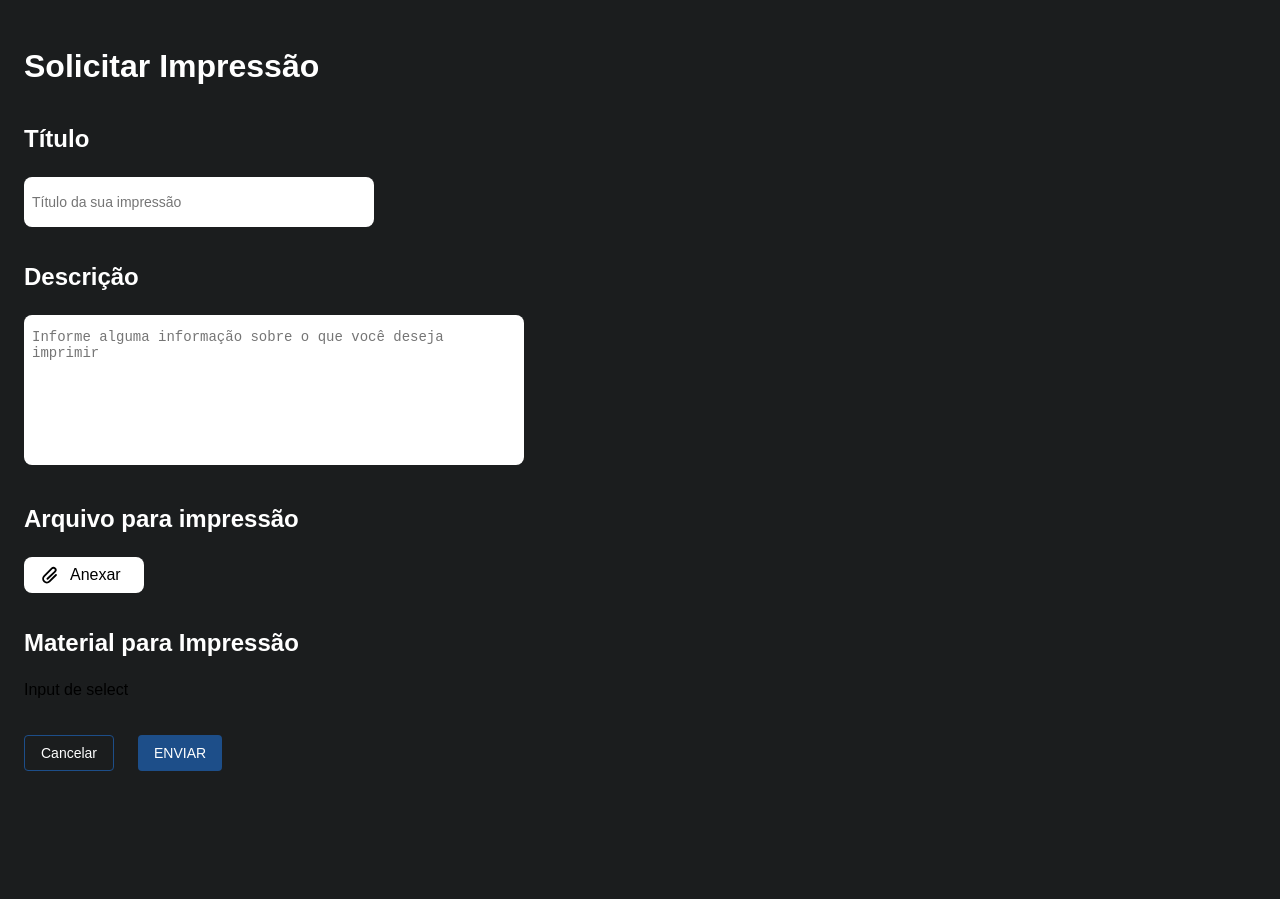
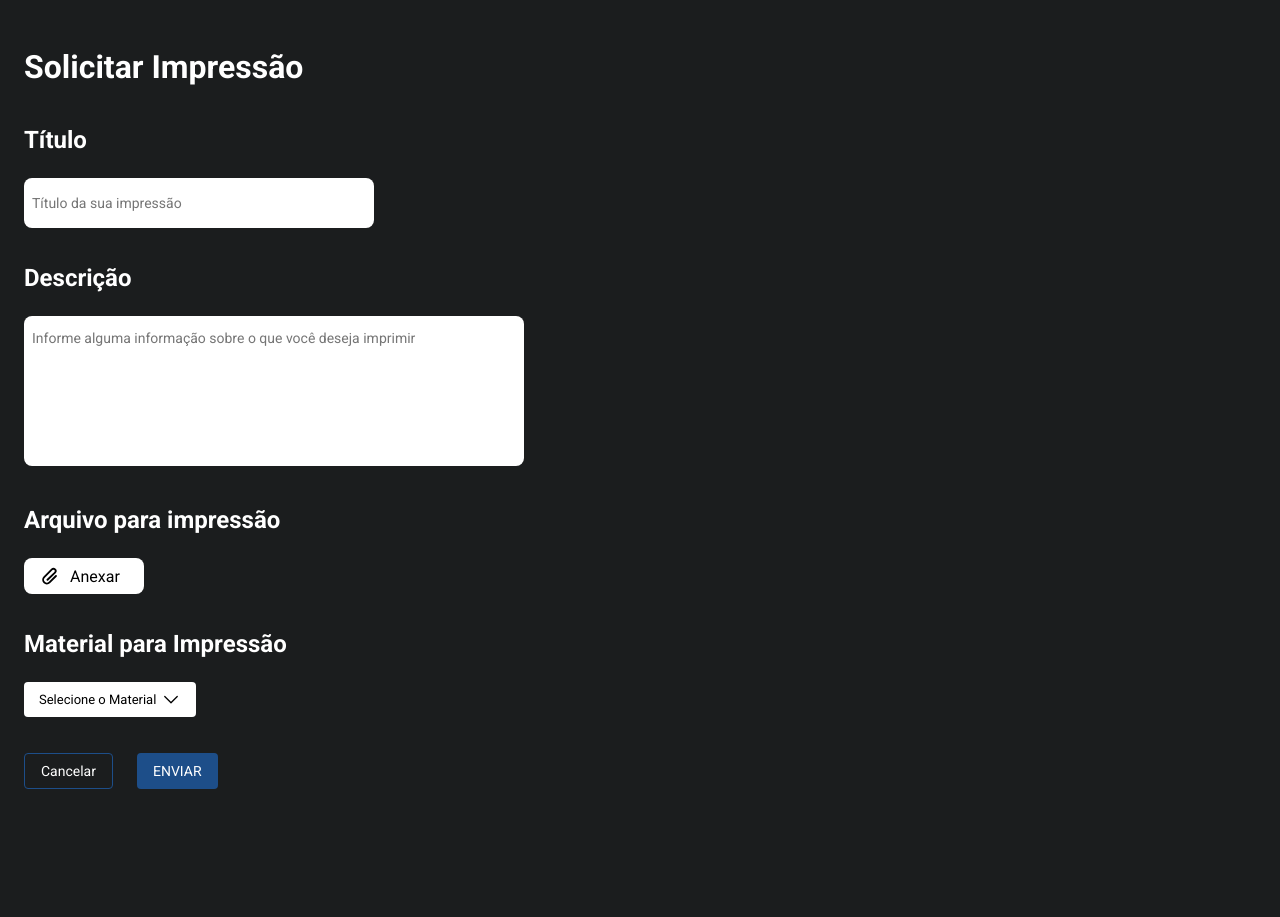
Before and after one commit to IFCE-Campus-Aracati/phfrontend, a React (Vite) app: page /anonymous/request_print in a window 1280 px wide. Built offline with nearby package versions, Linux system fonts and the light colour scheme.

Commit message:
✨ feat: styles globais e select

```diff
--- a/index.html
+++ b/index.html
@@ -2,8 +2,16 @@
 <html lang="en">
   <head>
     <meta charset="UTF-8" />
+    <link rel="preconnect" href="https://fonts.googleapis.com" />
+    <link rel="preconnect" href="https://fonts.gstatic.com" crossorigin />
     <link rel="icon" type="image/svg+xml" href="/vite.svg" />
     <meta name="viewport" content="width=device-width, initial-scale=1.0" />
+
+    <link
+      href="https://fonts.googleapis.com/css2?family=Roboto:wght@400;700;900&display=swap"
+      rel="stylesheet"
+      />
+
     <title>PrintHub</title>
   </head>
   <body>
--- a/package.json
+++ b/package.json
@@ -12,6 +12,7 @@
     "@phosphor-icons/react": "^2.0.5",
     "@radix-ui/react-avatar": "^1.0.2",
     "@radix-ui/react-select": "^1.2.1",
+    "classnames": "^2.3.2",
     "date-fns": "^2.29.3",
     "react": "^18.2.0",
     "react-dom": "^18.2.0",
--- a/src/App.tsx
+++ b/src/App.tsx
@@ -1,10 +1,12 @@
 import { BrowserRouter } from "react-router-dom";
 import { RoutesApp } from "./routes";
+import { GlobalTheme } from "./styles/global";
 
 export function App() {
   return (
     <BrowserRouter>
       <RoutesApp />
+      <GlobalTheme />
     </BrowserRouter>
   );
 }
--- a/src/components/Select/index.tsx
+++ b/src/components/Select/index.tsx
@@ -1,15 +1,52 @@
-import { Container } from "./styles";
+import { Container, IconContainer, RootContainer, SelectContent, SelectItem, SelectLabel, SelectPortal, SelectValue, SelectViewPort, TextItem, TriggerContainer } from "./styles";
 import * as Select from '@radix-ui/react-select';
+import { CaretDown, CaretUp, Check } from "@phosphor-icons/react";
+import classnames from 'classnames';
+import React, { SelectHTMLAttributes, useState, forwardRef, useRef} from "react";
 
-interface SelectProps {
-  // TODO: Interface
+
+interface Options {
+  value: string;
+  text: string;
 }
 
-export function SelectInput() {
+interface SelectProps extends SelectHTMLAttributes<HTMLSelectElement>{
+  options: Options[];
+  open?: boolean;
+}
+
+export function SelectInput({open,options, ...props} : SelectProps ) {
+  const [openSelect, isOpenSelect] = useState(open);
+
+  const [value, setValue] = useState<string>("");
+
   return (
     <Container>
-      {/* // TODO: Fazer select */}
-      <p>Input de select</p>
+      <RootContainer onOpenChange={isOpenSelect} value={value} onValueChange={(text) => setValue(text)}>
+        <TriggerContainer aria-label="Food" value={"oi"}>
+          <SelectValue placeholder="Selecione o Material">
+            { value ? value : "Selecione o Material"}
+          </SelectValue>
+          <IconContainer className="SelectIcon">
+            <CaretDown size={20} />
+          </IconContainer>
+        </TriggerContainer>
+
+        <SelectPortal>
+          <SelectContent className="SelectContent" position="popper">
+            <SelectViewPort className="SelectViewport">
+              <Select.Group >
+                <SelectLabel className="SelectLabel">Materiais Disponíveis</SelectLabel>
+                {options.map((option) => (
+                     <SelectItem className="SelectItem" value={option.value}>
+                     <TextItem>{option.text}</TextItem>
+                   </SelectItem>
+                ))}
+              </Select.Group>
+            </SelectViewPort>
+          </SelectContent>
+        </SelectPortal>
+      </RootContainer>
     </Container>
   );
 }
--- a/src/components/Select/styles.ts
+++ b/src/components/Select/styles.ts
@@ -1,5 +1,87 @@
-import styled from "styled-components";
+import styled, { css } from "styled-components";
+import { theme } from "../../styles/theme";
+import { Icon, Trigger, Root, Value, Portal, Content, ScrollUpButton, Viewport, Group, Label, Item, ItemText} from '@radix-ui/react-select';
 
 export const Container = styled.div``;
 
-export const Content = styled.input``;
+export const RootContainer = styled(Root)``;
+
+export const TriggerContainer = styled(Trigger)`
+  display: flex;
+  align-items: center;
+  justify-content: center;
+  border-radius: 4px;
+  padding: 0 15px;
+  font-size: 13px;
+  font-family: 'Roboto';
+  line-height: 1;
+  height: 35px;
+  gap: 5px;
+  background: ${theme.colors.white};
+  color: ${theme.colors.black};
+  border: none;
+
+  :hover {
+ // background-color: ${theme.colors.blue.light};
+}
+
+&:[data-placeholder] {
+  color: ${theme.colors.white};
+}
+`;
+
+export const SelectValue = styled(Value)`
+`;
+
+export const IconContainer = styled(Icon)`
+   color: ${theme.colors.black};
+`;
+
+export const SelectPortal = styled(Portal)``;
+
+export const SelectContent = styled(Content)`
+  overflow: hidden;
+  background-color: white;
+  border-radius: 5px;
+  box-shadow: 0px 10px 38px -10px rgba(22, 23, 24, 0.35), 0px 10px 20px -15px rgba(22, 23, 24, 0.2);
+`;
+
+export const SelectScrollButtonContainer = styled(ScrollUpButton)`
+  display: flex;
+  align-items: center;
+  justify-content: center;
+  height: 25px;
+  background-color: white;
+  color: ${theme.colors.black};
+  cursor: default;
+`;
+
+export const SelectViewPort = styled(Viewport)`
+   padding: 5px;
+`;
+
+export const SelectGroup = styled(Group)``;
+
+export const SelectLabel = styled(Label)`
+  padding: 0 25px;
+  font-size: 12px;
+  line-height: 25px;
+  color: ${theme.colors.black};
+`;
+
+export const SelectItem = styled(Item)`
+  display: flex;
+  font-size: 0.875rem;
+  line-height: 1;
+  color: ${theme.colors.black};
+  border-radius: 3px;
+  display: flex;
+  align-items: center;
+  height: 25px;
+  padding: 0 2rem, 0 1.563rem;
+  position: relative;
+  user-select: none;
+`;
+
+export const TextItem = styled(ItemText)`
+`;
--- a/src/pages/Anonymous/RequestPrinting/index.tsx
+++ b/src/pages/Anonymous/RequestPrinting/index.tsx
@@ -8,6 +8,12 @@ import { useNavigate } from "react-router-dom";
 
 export function RequestPrinting() {
   const navigate = useNavigate();
+
+  const options = [
+    {value: "ABS", text: "ABS"},
+    {value: "exemplo1", text: "exemplo1"},
+    {value: "exemplo2", text: "exemplo2"},
+  ];
 
   return (
     <Container>
@@ -25,7 +31,7 @@ export function RequestPrinting() {
           <InputFile label={"Anexar"}/>
 
           <TitleInput>Material para Impressão</TitleInput>
-          <SelectInput />
+          <SelectInput options={options}/>
         </FormContainer>
       </Content>
       <Footer>
--- /dev/null
+++ b/src/pages/Anonymous/SearchPrint/styles.ts
@@ -0,0 +1,3 @@
+import styled from "styled-components";
+
+export const Container = styled.div``;
--- /dev/null
+++ b/src/styles/global.ts
@@ -0,0 +1,26 @@
+import styled, { createGlobalStyle } from "styled-components";
+import { theme } from "./theme";
+
+export const GlobalTheme = createGlobalStyle`
+  * {
+    margin: 0;
+    padding: 0;
+    box-sizing: border-box;
+  }
+
+  :focus {
+    outline: 0;
+    box-shadow: 0 0 0 2px ${theme.colors.blue.light};
+  }
+
+  body {
+    -webkit-font-smoothing: antialiased;
+    background-color: ${theme.colors.background.primary};
+  }
+
+ body, input, textarea, button {
+  font-family: "Roboto", sans-serif;
+  font-weight: 400;
+  font-size: 1rem;
+ }
+`;
```
Also changed, not shown: src/pages/Anonymous/SearchPrint/index.tsx (added, +9 -0 lines), 2 other files (tests, documents, lock files or other folders).
